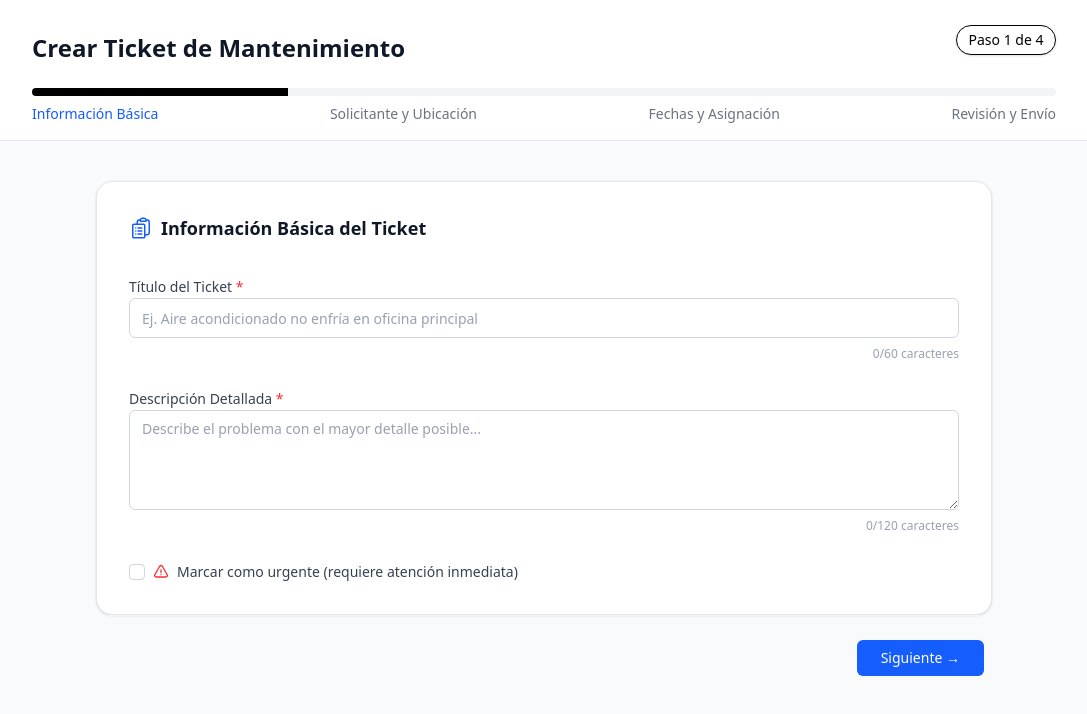
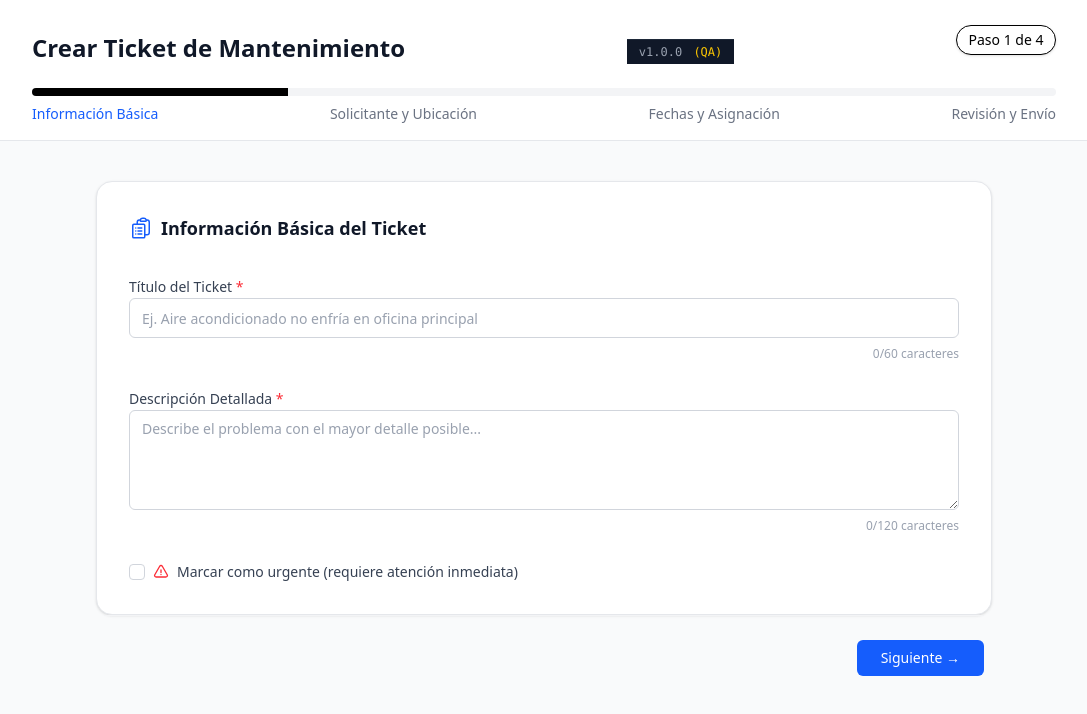
Before and after one commit to EdgarJr30/mlm_frontend, a React (Vite) app: page /create-ticket in a window 1280 px wide. Shown: the top 714 px of the page, without its empty margins (96-1183 px from the left). Built offline with nearby package versions, Linux system fonts and the light colour scheme.

Commit message:
feat: Agregue el componente de la version del app a la pagina de crear tickets

```diff
--- a/src/components/ticket/TicketForm.tsx
+++ b/src/components/ticket/TicketForm.tsx
@@ -24,6 +24,7 @@ import {
 } from "../../utils/validators"
 import { showSuccessAlert } from "../../utils/showAlert"
 import { getNowInTimezoneForStorage, getTodayISODate } from "../../utils/formatDate";
+import AppVersion from "../AppVersion";
 // import { sendTicketEmail } from "../../services/emailService";
 // import type { TicketEmailData } from "../../services/emailService";
 
@@ -198,6 +199,7 @@ export default function TicketForm() {
               <h1 className="text-2xl font-extrabold text-gray-900">Crear Ticket de Mantenimiento</h1>
               {/* <p className="text-base text-gray-500 mt-1">Completa la información para crear un nuevo ticket</p> */}
             </div>
+            <AppVersion className="text-center mt-auto" />
             <span className="w-[100px] min-w-[100px] max-w-[100px] text-center py-1 px-2 rounded-full border text-sm font-medium bg-white shadow whitespace-nowrap">
               Paso {step} de 4
             </span>
```
